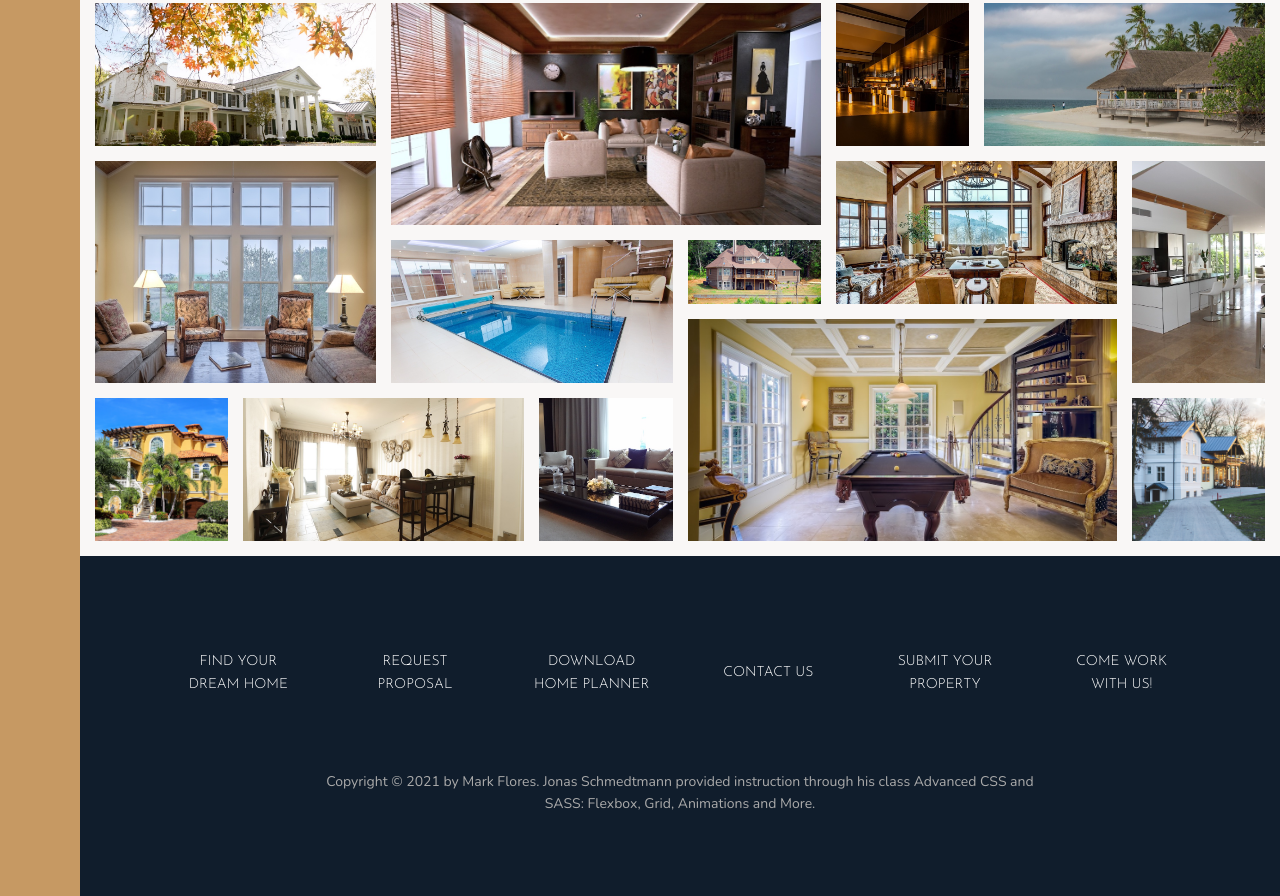
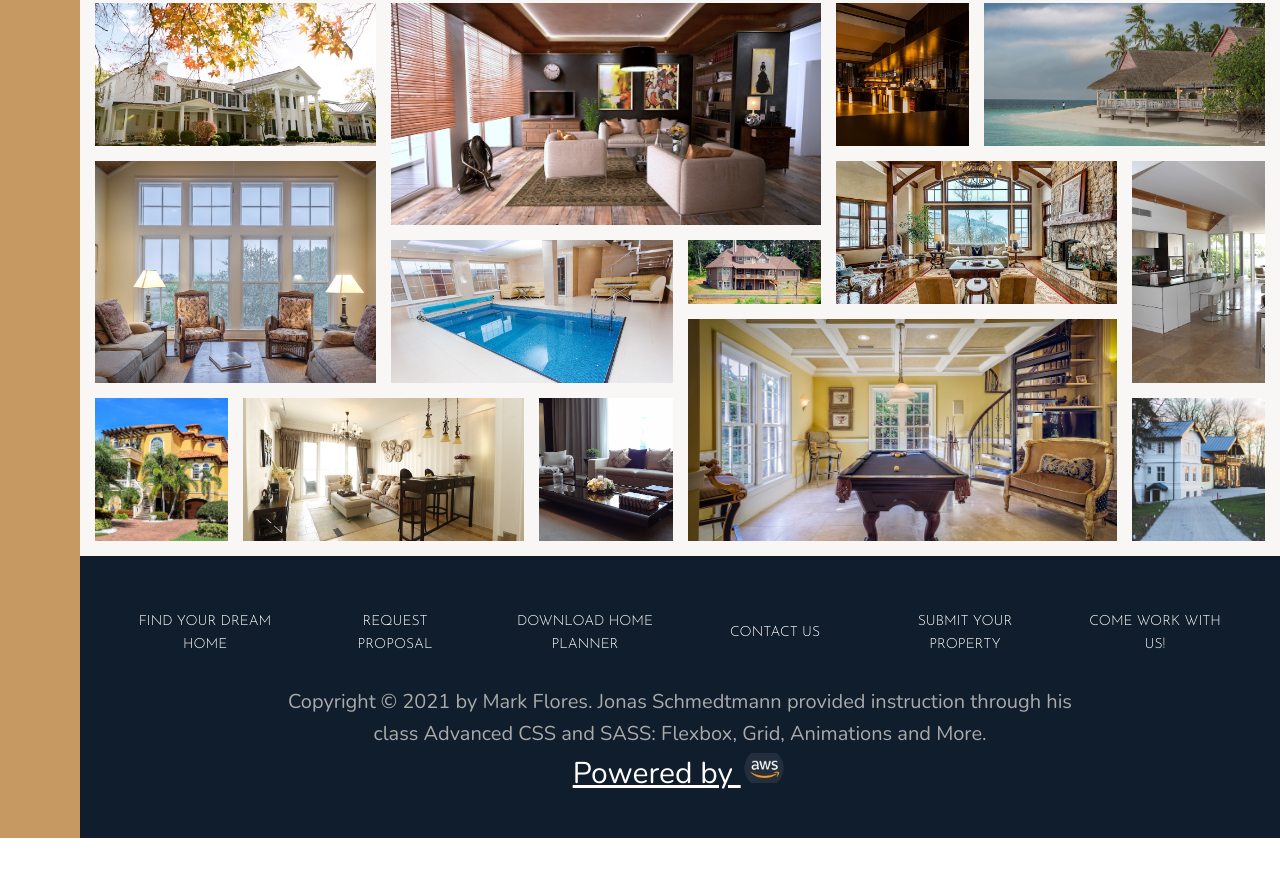
Before and after one commit to markfl/nexter, a website: page index.html in a window 1280 px wide. Shown: the part 3084-3980 px from the top of the page. After the commit the page ends 3922 px from the top, so only its background shows below. Drawn offline with nearby package versions, Linux system fonts and the light colour scheme.

Commit message:
Added AWS

```diff
--- a/index.html
+++ b/index.html
@@ -386,6 +386,22 @@
                   </script>
                  by Mark Flores. Jonas Schmedtmann provided instruction through his class Advanced CSS and SASS: Flexbox, Grid, Animations and More.
             </p>
+            <span class="aws">
+                <ul>
+                  <li>
+                    <a href="https://aws.amazon.com/" target="-blank" class="aws__link">
+                      Powered by
+                      <img
+                        srcset="img/aws.jpg 1000w"
+                        sizes="(max-width: 37.5em) 20vw, 30px"
+                        alt="picture"
+                        class="aws__image"
+                        src="img/aws.jpg"
+                      />
+                    </a>
+                  </li>
+                </ul>
+            </span>
         </footer>
     </body>
 </html>
--- a/package.json
+++ b/package.json
@@ -16,11 +16,11 @@
   "author": "Jonas",
   "license": "ISC",
   "devDependencies": {
-    "autoprefixer": "^10.0.1",
+    "autoprefixer": "^9.8.0",
     "concat": "^1.0.3",
     "node-sass": "^4.14.1",
     "npm-run-all": "^4.1.5",
-    "postcss-cli": "^8.1.0"
+    "postcss-cli": "^7.1.1"
   },
   "dependencies": {}
 }
--- a/sass/_footer.scss
+++ b/sass/_footer.scss
@@ -1,12 +1,10 @@
 .footer {
     background-color: $color-secondary;
     grid-column: full-start / full-end;
-    padding: 8rem;
+    padding: 4rem;
 }
 
 .nav {
-    list-style: none;
-
     display: grid;
     grid-template-columns: repeat(auto-fit, minmax(15rem, 1fr));
     grid-gap: 2rem;
@@ -33,11 +31,35 @@
 }
 
 .copyright {
-    font-size: 1.4rem;
+    font-size: 2rem;
     color: $color-grey-light-2;
-    margin-top: 6rem;
+    margin-top: 1.5rem;
     margin-left: auto;
     margin-right: auto;
     text-align: center;
     width: 70%;
 }
+
+.aws {
+    padding-top: 3rem;
+    align-items: center;
+    text-align: center;
+    font-size: 3rem;
+
+    &__link {
+        font-size: 3rem;
+        color: #fff;
+    }
+
+    &__image {
+        height: 3rem;
+        shape-outside: circle(50% at 50% 50%);
+        clip-path: circle(50% at 50% 50%);
+        flex: 0 0 25%;
+    }
+}
+
+ul {
+    list-style: none;
+    list-style-type: none;
+}
```
Also changed, not shown: css/style.comp.css, css/style.concat.css, css/style.css, css/style.prefix.css, 1 other file.
